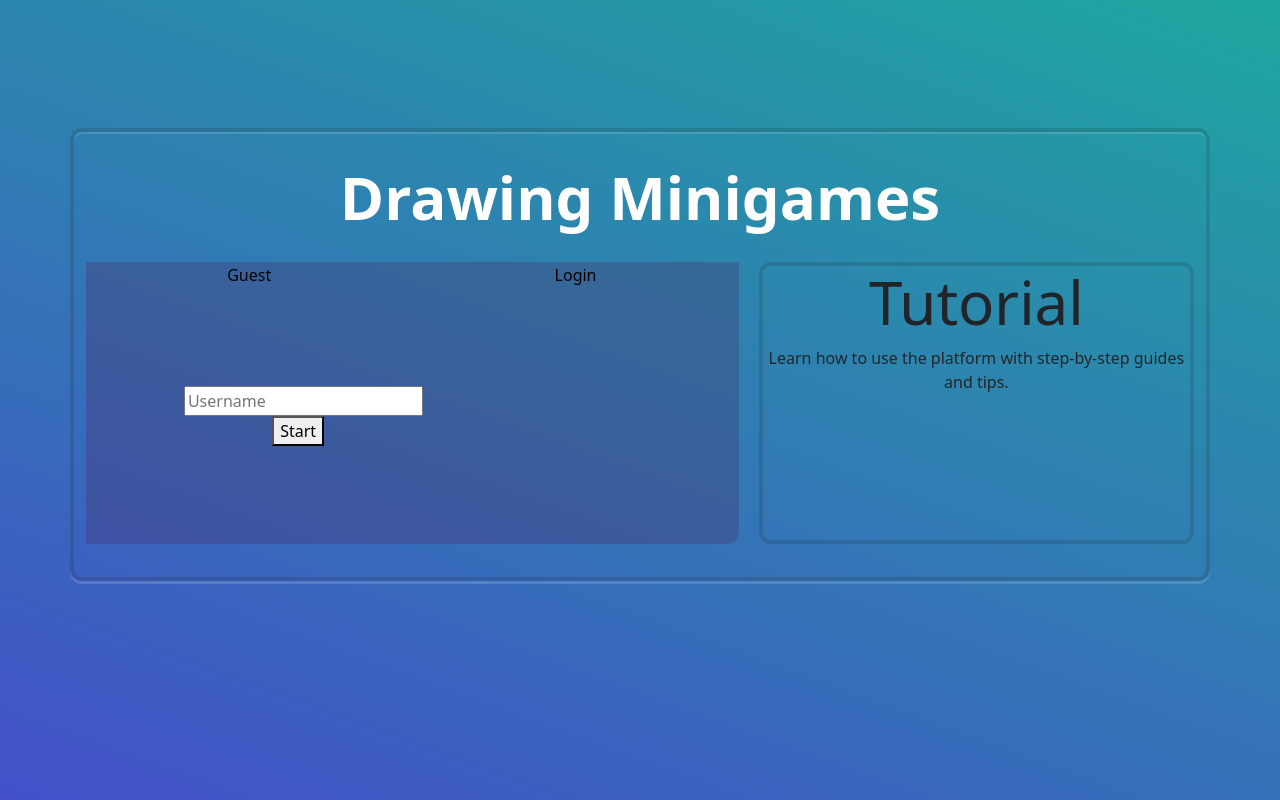
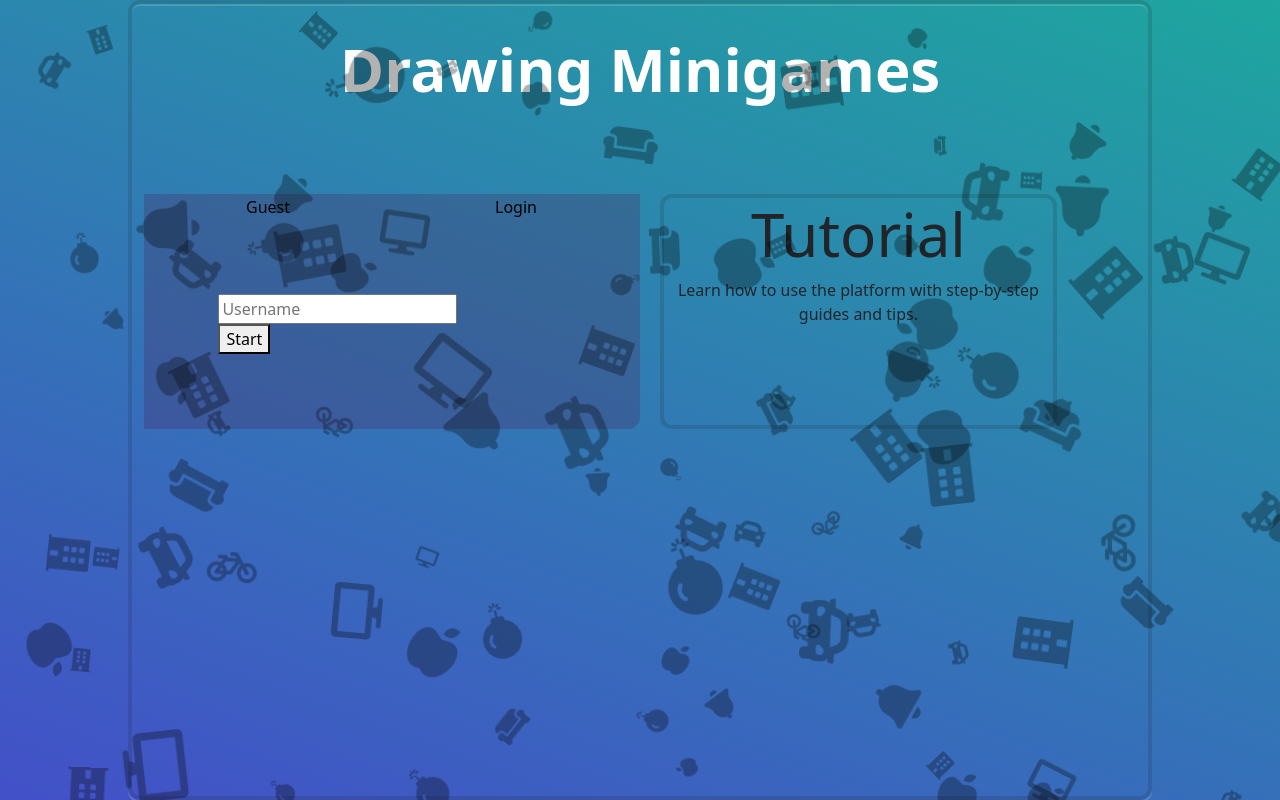
Before and after one commit to AgonKamberi/drawing_minigames, a website: page startPage.html in a window 1280 px wide. Drawn offline with nearby package versions, Linux system fonts and the light colour scheme; animation ran at ten frames a second.

Commit message:
Added floating objects in the background and some css changes

```diff
--- /dev/null
+++ b/background.css
@@ -0,0 +1,23 @@
+section{
+    position: absolute;
+    width: 100%;
+    height: 100vh;
+    bottom: 0;
+    left: 0;
+}
+
+.object{
+    user-select: none;
+    opacity: 0.3;
+    position: fixed;
+    animation: RotateMove 20s ease-in-out infinite alternate;
+}
+
+@keyframes RotateMove {
+    from {
+        transform: rotate(var(--rotation)) translateY(var(--moveY)) translateX(var(--moveX));
+    }
+    to {
+        transform: rotate(var(--rotation) + 10deg) translateY(var(--moveY)) translateX(var(--moveX));
+    }
+}
--- /dev/null
+++ b/background.js
@@ -0,0 +1,36 @@
+amount = 100;
+setInterval(createObject, 0);
+
+function createObject(){
+  for(let i = 0; i < amount; i++){
+    const section = document.querySelector('section');
+    const object = document.createElement('img');
+    object.classList.add("object");
+
+    var size = Math.random() * 50;
+
+    var images = ["car-solid", "apple-alt-solid", "bell-solid", "bicycle-solid", "bomb-solid", "building-solid", "couch-solid", "desktop-solid"];
+    var image = images[Math.floor(Math.random()*images.length)];
+
+    object.src = `backgroundIcons/${image}.svg`;
+
+    object.style.width = 20 + size + 'px';
+    object.style.height = 20 + size + 'px';
+
+    object.style.top = `${randomNumberBeetwen(0, 100)}%`;
+    object.style.left = `${randomNumberBeetwen(0, 100)}%`;
+
+    object.style.setProperty("--moveY", `${randomNumberBeetwen(0, 100)}%`)
+    object.style.setProperty("--moveX", `${randomNumberBeetwen(0, 100)}%`)
+
+    object.style.setProperty("--rotation", `${randomNumberBeetwen(0, 360)}deg`)
+
+    section.append(object);
+
+    amount -= 1;
+  }
+}
+
+function randomNumberBeetwen(min, max){
+  return Math.floor(Math.random() * (max - min + 1) + min)
+}
--- a/startPage.css
+++ b/startPage.css
@@ -3,10 +3,14 @@ body{
     background: linear-gradient(200deg,rgb(30, 166, 159) 0%,rgb(67, 80, 200) 100%) no-repeat center center fixed;
     background-size: cover;
     font-family: Century Gothic;
+    height: 100%;
+    width: 100%;
+    margin: 0;
+    padding: 0;
 }
 .container {
-    max-width: 60%;
-    margin-top: 10%;
+    max-width: 80vw !important;
+    min-height: 100vh;
     border-radius: 12px;
     border: 4px rgba(29,29,27,.15) solid;
     box-shadow: inset 0px 2px 0px 0px rgb(255 255 255 / 15%), 0px 3px 0px 0px rgb(255 255 255 / 15%);
@@ -14,13 +18,13 @@ body{
 .header{
     text-align: center;
     margin-top: 20px;
-    margin-bottom: 20px;
+    margin-bottom: 10vh;
     color: white;
     font-size: 60px;
     font-weight: bold;
 }
 .main-part {
-    width: 60%;
+    width: 50%;
     margin-bottom: 3%;
 }
 .tutorial{
@@ -30,10 +34,6 @@ body{
 .account{
     background-color: rgba(80,24,81,.25);
     border-radius: 0 0 12px;
-    position: relative;
-    align-items: center;
-    justify-content: center;
-    text-align: center;
     padding: 15%;
 }
 .tutorial {
@@ -80,3 +80,6 @@ body{
 .tutorial h5{
     font-size: 60px;
 }
+.tutorial p i{
+    color: white;
+}
--- a/startPage.html
+++ b/startPage.html
@@ -5,9 +5,11 @@
     <meta name="viewport" content="width=device-width, initial-scale=1.0">
     <title>Document</title>
     <link rel="stylesheet" href="startPage.css">
+    <link rel="stylesheet" href="background.css">
     <link href="https://cdn.jsdelivr.net/npm/bootstrap@5.3.3/dist/css/bootstrap.min.css" rel="stylesheet" integrity="sha384-QWTKZyjpPEjISv5WaRU9OFeRpok6YctnYmDr5pNlyT2bRjXh0JMhjY6hW+ALEwIH" crossorigin="anonymous">
 </head>
 <body>
+    <section></section>
     <div class="container">
         <div class="header">
             <p>Drawing Minigames</p>
@@ -48,6 +50,7 @@
     </div>
 
     <script src="startPage.js"></script>
+    <script src="background.js"></script>
     <script src="https://kit.fontawesome.com/392cdd91ff.js" crossorigin="anonymous"></script>
     <script src="https://code.jquery.com/jquery-3.7.1.min.js" integrity="sha384-G/z/Nsz7hx/Zj1CmzngzG7APZj+MLZ7JdHY9VoIB7JXNCg8l7TzzPd/OVYe6xHRR" crossorigin="anonymous"></script>
     <script src="https://cdn.jsdelivr.net/npm/bootstrap@5.3.3/dist/js/bootstrap.bundle.min.js" integrity="sha384-YvpcrYf0tY3lHB60NNkmXc5s9fDVZLESaAA55NDzOxhy9GkcIdslK1eN7N6jIeHz" crossorigin="anonymous"></script>
```
Also changed, not shown: backgroundIcons/apple-alt-solid.svg (added), backgroundIcons/bell-solid.svg (added), backgroundIcons/bicycle-solid.svg (added), backgroundIcons/bomb-solid.svg (added), backgroundIcons/building-solid.svg (added), backgroundIcons/car-solid.svg (added), backgroundIcons/couch-solid.svg (added), backgroundIcons/desktop-solid.svg (added).
